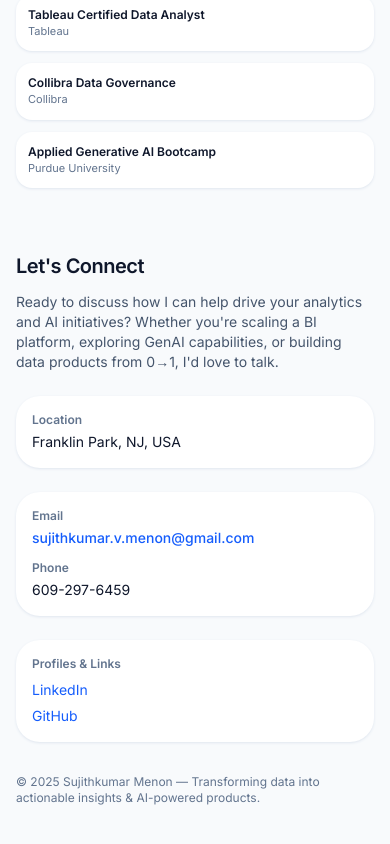
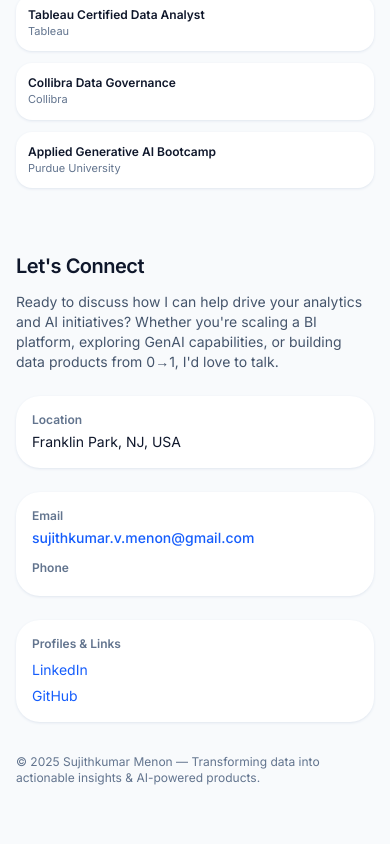
Before and after one commit to smenon2710/personal-portfolio-v2, a Next.js app: page / in a window 390 px wide. Shown: the part 6855-7699 px from the top of the page. Built offline with nearby package versions, Linux system fonts and the light colour scheme.

Commit message:
Remove phone number from CONTACT object
Removed phone number from contact information.

```diff
--- a/app/page.tsx
+++ b/app/page.tsx
@@ -245,7 +245,6 @@ const certifications = [
 const CONTACT = {
   location: "Franklin Park, NJ, USA",
   email: "sujithkumar.v.menon@gmail.com",
-  phone: "609-297-6459",
   linkedin: "https://www.linkedin.com/in/sujithkumar-menon/",
   github: "https://github.com/smenon2710",
 };
```
